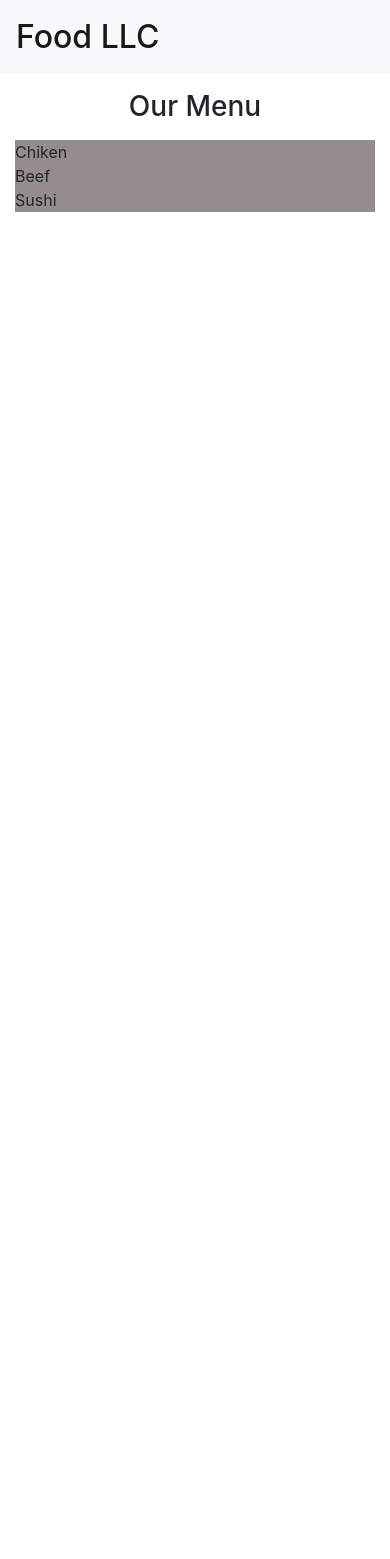
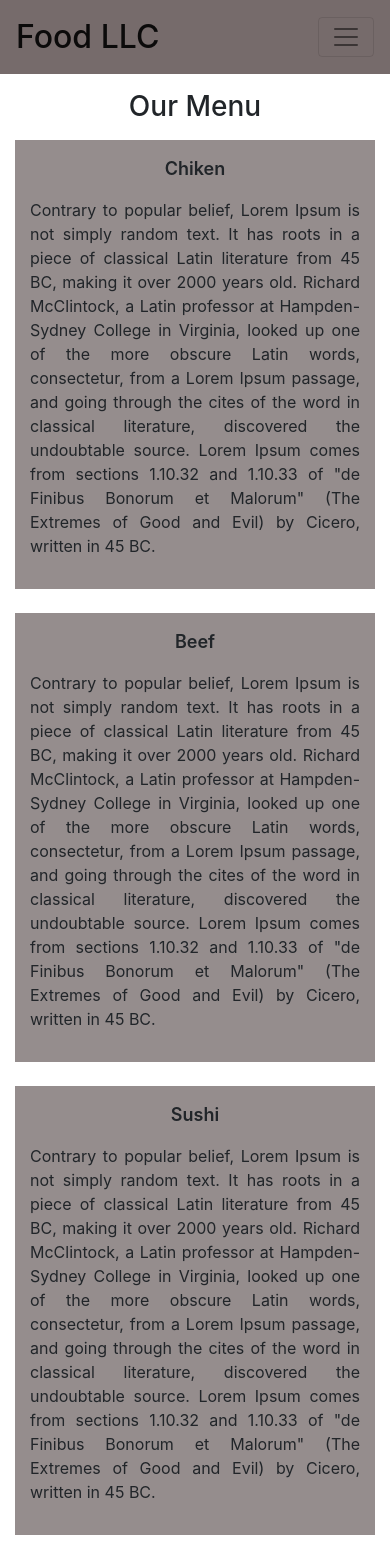
Before and after one commit to rangiuthpala/module3-solution, a plain HTML site: page index.html in a window 390 px wide. Before the commit the page ends 844 px from the top, so only its background shows below. Drawn offline with nearby package versions, Linux system fonts and the light colour scheme.

Commit message:
all pages

```diff
--- a/css/style.css
+++ b/css/style.css
@@ -1,7 +1,28 @@
+#navigation{
+    background-color: #766b6b !important;
+}
+
 #navigation .topic{
 font-size: 2em;
 }
 
 #ourmenu .food-item{
 background-color: #958d8d;
+padding:15px;
+text-align: justify;
 }
+
+#ourmenu .food-item .food-label{
+font-size: 18px;
+font-weight: 600;
+}
+
+
+@media only screen and (max-width: 920px) {
+       .last-item{
+        width: 100%;
+        flex: 0 0 100%;
+        max-width: 100%;
+    }
+
+}
--- a/index.html
+++ b/index.html
@@ -21,25 +21,101 @@
     <div class="continer-fluid">
         <nav id="navigation" class="navbar navbar-light bg-light">
             <span class="navbar-brand mb-0 h1 topic">Food LLC</span>
+            <button class="navbar-toggler d-block d-sm-none" type="button" data-toggle="collapse"
+                data-target="#navbarSupportedContent" aria-controls="navbarSupportedContent" aria-expanded="false"
+                aria-label="Toggle navigation">
+                <span class="navbar-toggler-icon"></span>
+            </button>
+
+            <div class="collapse navbar-collapse" id="navbarSupportedContent">
+                <ul class="navbar-nav mr-auto text-center">
+                    <li class="nav-item active">
+                        <a class="nav-link" href="#">Chicken </a>
+                    </li>
+                    <li class="nav-item">
+                        <a class="nav-link" href="#">Beef</a>
+                    </li>
+                    <li class="nav-item">
+                        <a class="nav-link" href="#">Sushi</a>
+                    </li>
+                </ul>
+            </div>
+        </nav>
+
+        <div class="collapse navbar-collapse" id="navbarSupportedContent">
+            <ul class="navbar-nav mr-auto">
+                <li class="nav-item active">
+                    <a class="nav-link" href="#">Home <span class="sr-only">(current)</span></a>
+                </li>
+                <li class="nav-item">
+                    <a class="nav-link" href="#">Link</a>
+                </li>
+                <li class="nav-item dropdown">
+                    <a class="nav-link dropdown-toggle" href="#" id="navbarDropdown" role="button"
+                        data-toggle="dropdown" aria-haspopup="true" aria-expanded="false">
+                        Dropdown
+                    </a>
+                    <div class="dropdown-menu" aria-labelledby="navbarDropdown">
+                        <a class="dropdown-item" href="#">Action</a>
+                        <a class="dropdown-item" href="#">Another action</a>
+                        <div class="dropdown-divider"></div>
+                        <a class="dropdown-item" href="#">Something else here</a>
+                    </div>
+                </li>
+                <li class="nav-item">
+                    <a class="nav-link disabled" href="#">Disabled</a>
+                </li>
+            </ul>
+            <form class="form-inline my-2 my-lg-0">
+                <input class="form-control mr-sm-2" type="search" placeholder="Search" aria-label="Search">
+                <button class="btn btn-outline-success my-2 my-sm-0" type="submit">Search</button>
+            </form>
+        </div>
+        </nav>
         </nav>
 
         <section id="ourmenu">
             <h3 class="text-center mt-3 mb-3">Our Menu</h3>
             <div class="container">
                 <div class="row">
-                    <div class="col-md-4 ">
+                    <div class="col-12 col-lg-4 col-md-6 mb-4">
                         <div class="food-item">
-                            <span class="food-label text-center">Chiken</span>
+                            <p class="food-label text-center">Chiken</p>
+
+                            <p>Contrary to popular belief, Lorem Ipsum is not simply random text. It has roots in a
+                                piece of classical Latin literature from 45 BC, making it over 2000 years old. Richard
+                                McClintock, a Latin professor at Hampden-Sydney College in Virginia, looked up one of
+                                the more obscure Latin words, consectetur, from a Lorem Ipsum passage, and going through
+                                the cites of the word in classical literature, discovered the undoubtable source. Lorem
+                                Ipsum comes from sections 1.10.32 and 1.10.33 of "de Finibus Bonorum et Malorum" (The
+                                Extremes of Good and Evil) by Cicero, written in 45 BC.
+                            </p>
                         </div>
                     </div>
-                    <div class="col-md-4">
+                    <div class="col-12 col-lg-4 col-md-6 mb-4">
                         <div class="food-item">
-                            <span class="food-label text-center">Beef</span>
+                            <p class="food-label text-center">Beef</p>
+                            <p>Contrary to popular belief, Lorem Ipsum is not simply random text. It has roots in a
+                                piece of classical Latin literature from 45 BC, making it over 2000 years old. Richard
+                                McClintock, a Latin professor at Hampden-Sydney College in Virginia, looked up one of
+                                the more obscure Latin words, consectetur, from a Lorem Ipsum passage, and going through
+                                the cites of the word in classical literature, discovered the undoubtable source. Lorem
+                                Ipsum comes from sections 1.10.32 and 1.10.33 of "de Finibus Bonorum et Malorum" (The
+                                Extremes of Good and Evil) by Cicero, written in 45 BC.
+                            </p>
                         </div>
                     </div>
-                    <div class="col-md-4">
+                    <div class="col-12 col-lg-4 col-md-6 mb-4 last-item">
                         <div class="food-item">
-                            <span class="food-label text-center">Sushi</span>
+                            <p class="food-label text-center">Sushi</p>
+                            <p>Contrary to popular belief, Lorem Ipsum is not simply random text. It has roots in a
+                                piece of classical Latin literature from 45 BC, making it over 2000 years old. Richard
+                                McClintock, a Latin professor at Hampden-Sydney College in Virginia, looked up one of
+                                the more obscure Latin words, consectetur, from a Lorem Ipsum passage, and going through
+                                the cites of the word in classical literature, discovered the undoubtable source. Lorem
+                                Ipsum comes from sections 1.10.32 and 1.10.33 of "de Finibus Bonorum et Malorum" (The
+                                Extremes of Good and Evil) by Cicero, written in 45 BC.
+                            </p>
                         </div>
                     </div>
                 </div>
```
